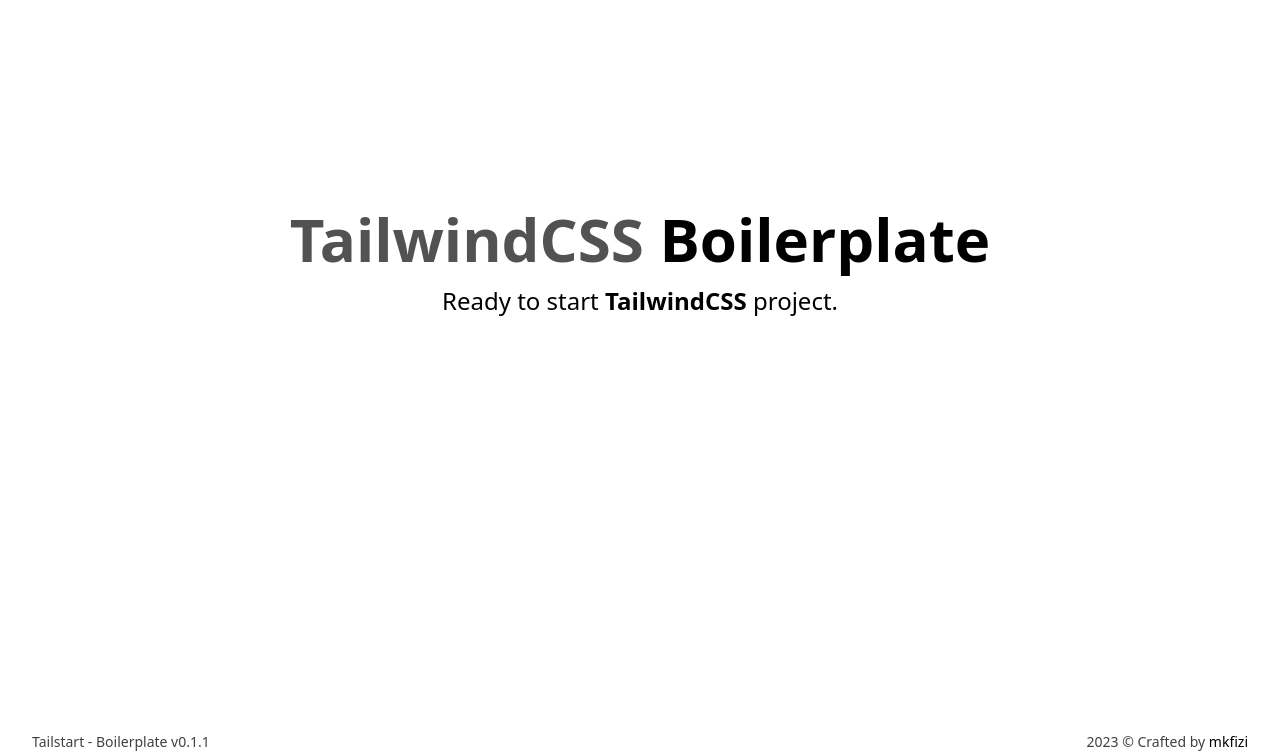
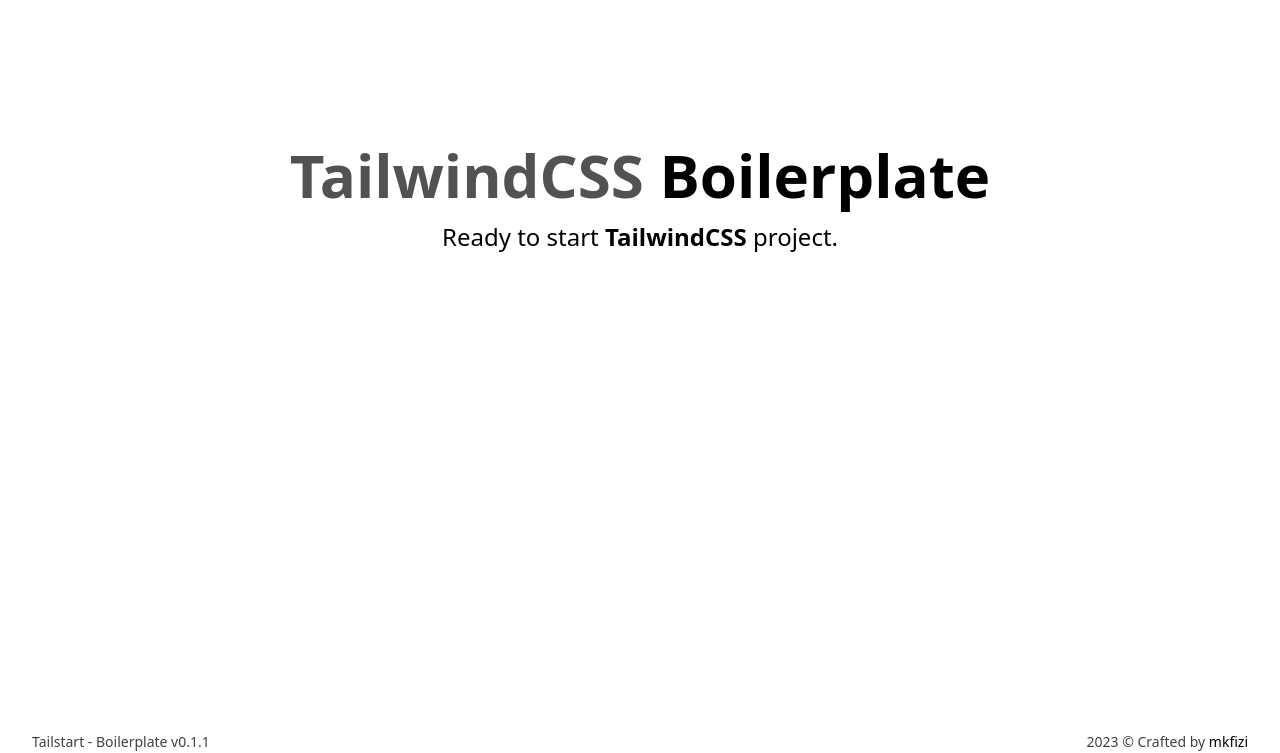
Before and after one commit to mkfizi/tailstart-boilerplate, a website: page index.html in a window 1280 px wide. Shown: the part 47-800 px from the top of the page. Drawn offline with Linux system fonts and the light colour scheme.

Commit message:
Revise padding for header contents

```diff
--- a/index.html
+++ b/index.html
@@ -82,7 +82,7 @@
 
     <!-- Content -->
     <main class="w-full max-w-screen-xl px-4 py-16 mx-auto sm:px-8">
-        <header class="py-16 mx-auto text-center sm:py-24 lg:py-32">
+        <header class="mx-auto text-center sm:py-8 lg:py-16">
             <h1 class="text-4xl font-black text-black sm:text-5xl lg:text-6xl dark:text-white"><span class="text-neutral-600 dark:text-neutral-400">TailwindCSS</span> Boilerplate</h1>
             <h2 class="mt-4 text-lg text-black sm:text-xl lg:text-2xl dark:text-white">Ready to start <span class="font-bold">TailwindCSS</span> project.</h2>
         </header>
```
Also changed, not shown: src/css/app.css.
